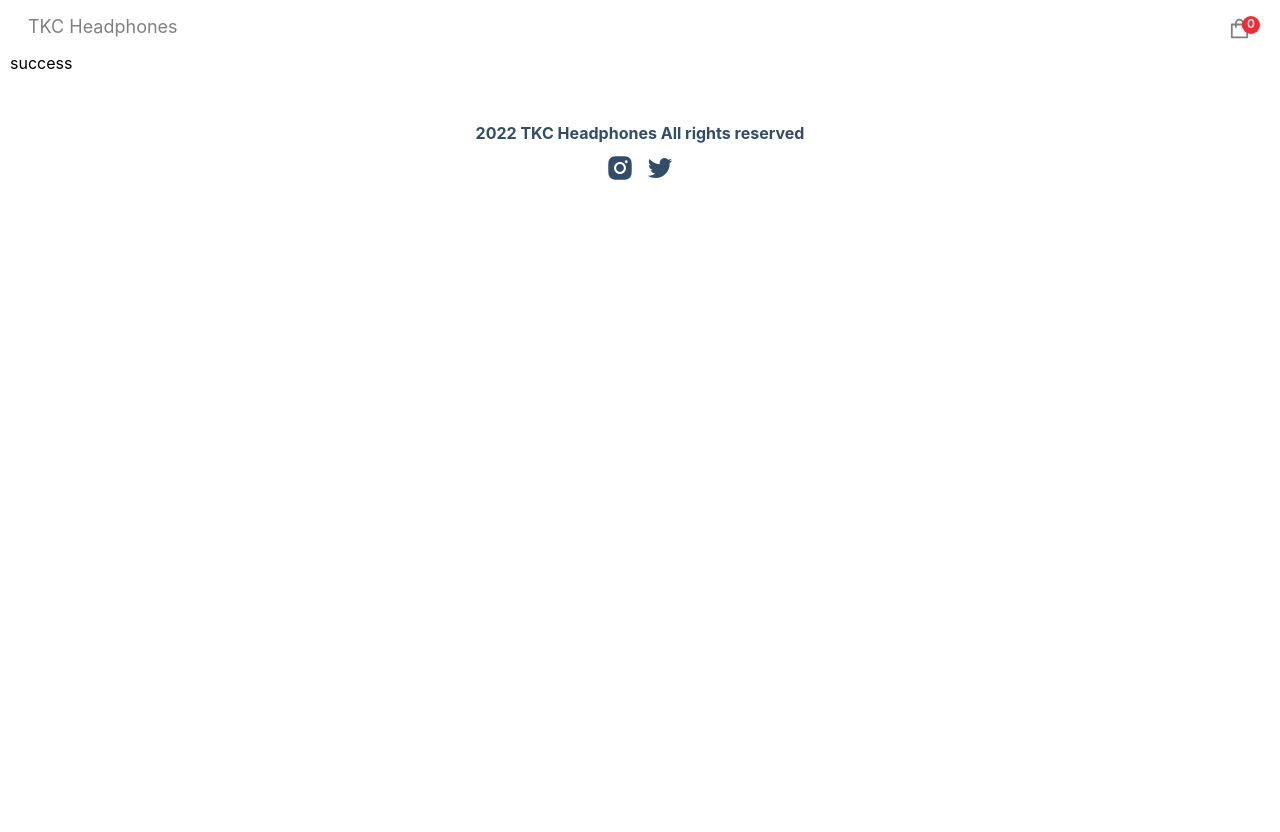
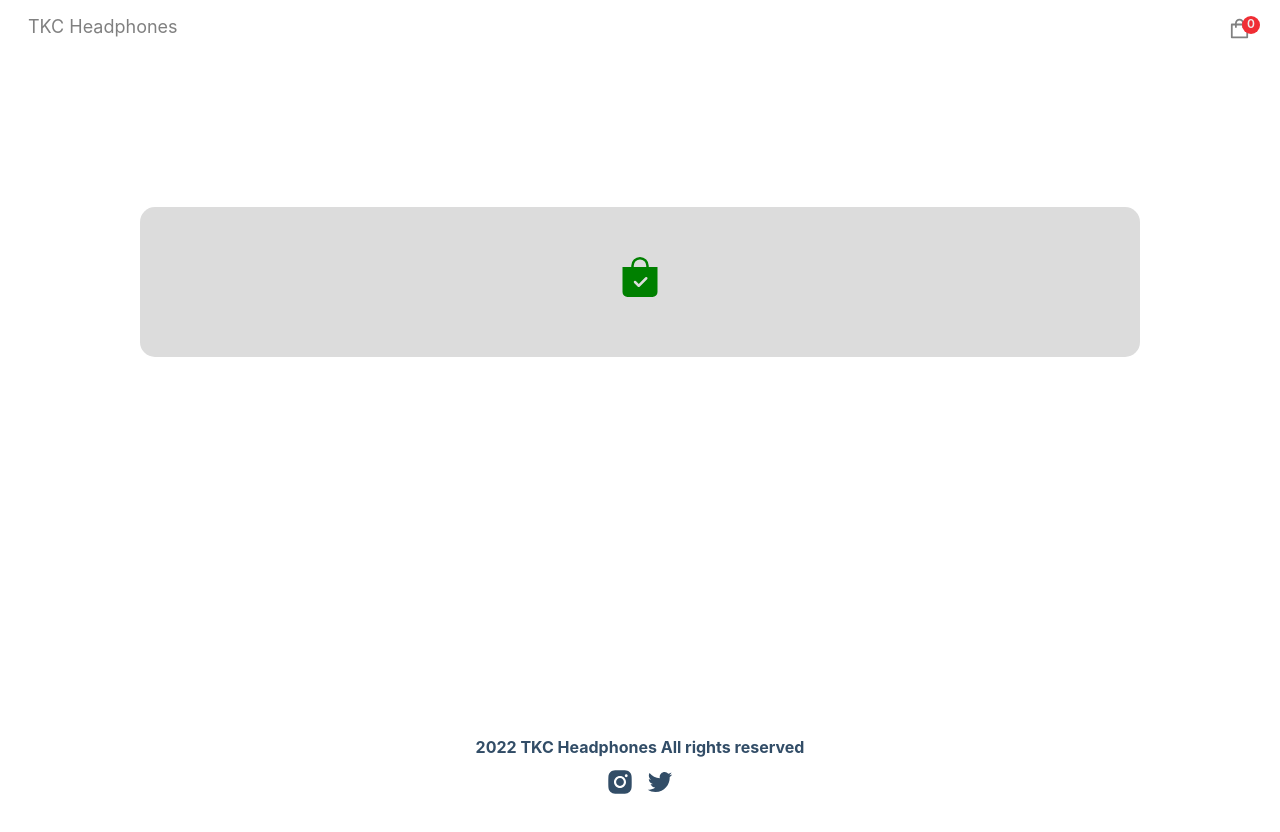
Before and after one commit to Googluu/ecommerce_sanity_stripe, a Next.js app: page /success in a window 1280 px wide. Shown: the top 832 px of the page. Before the commit the page ends 800 px from the top, so only its background shows below. Built offline with nearby package versions, Linux system fonts and the light colour scheme; no server answers.

Commit message:
19 step: pagina de compra exitosa ++

```diff
--- a/pages/success.js
+++ b/pages/success.js
@@ -6,8 +6,17 @@ import { useRouter } from 'next/router';
 import { useStateContext } from '../context/StateContext';
 
 const Success = () => {
+  const { setCartItems, setTotalPrice, setTotalQuantities } = useStateContext();
+  const [order, setOrder] = useState(null);
+
   return (
-    <div>success</div>
+    <div className="success-wrapper">
+      <div className="success">
+        <p className="icon">
+          <BsBagCheckFill />
+        </p>
+      </div>
+    </div>
   )
 }
 
```
Also changed, not shown: 2 other files (tests, documents, lock files or other folders).
